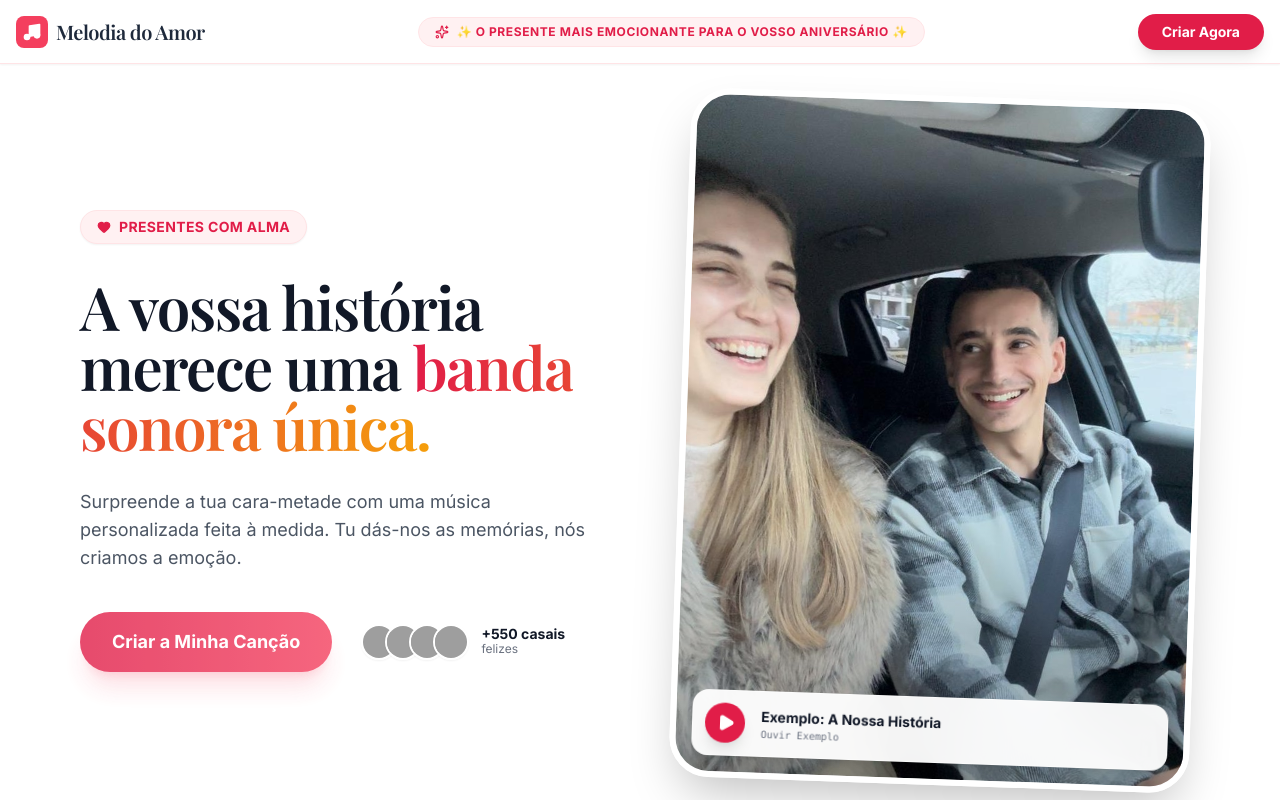
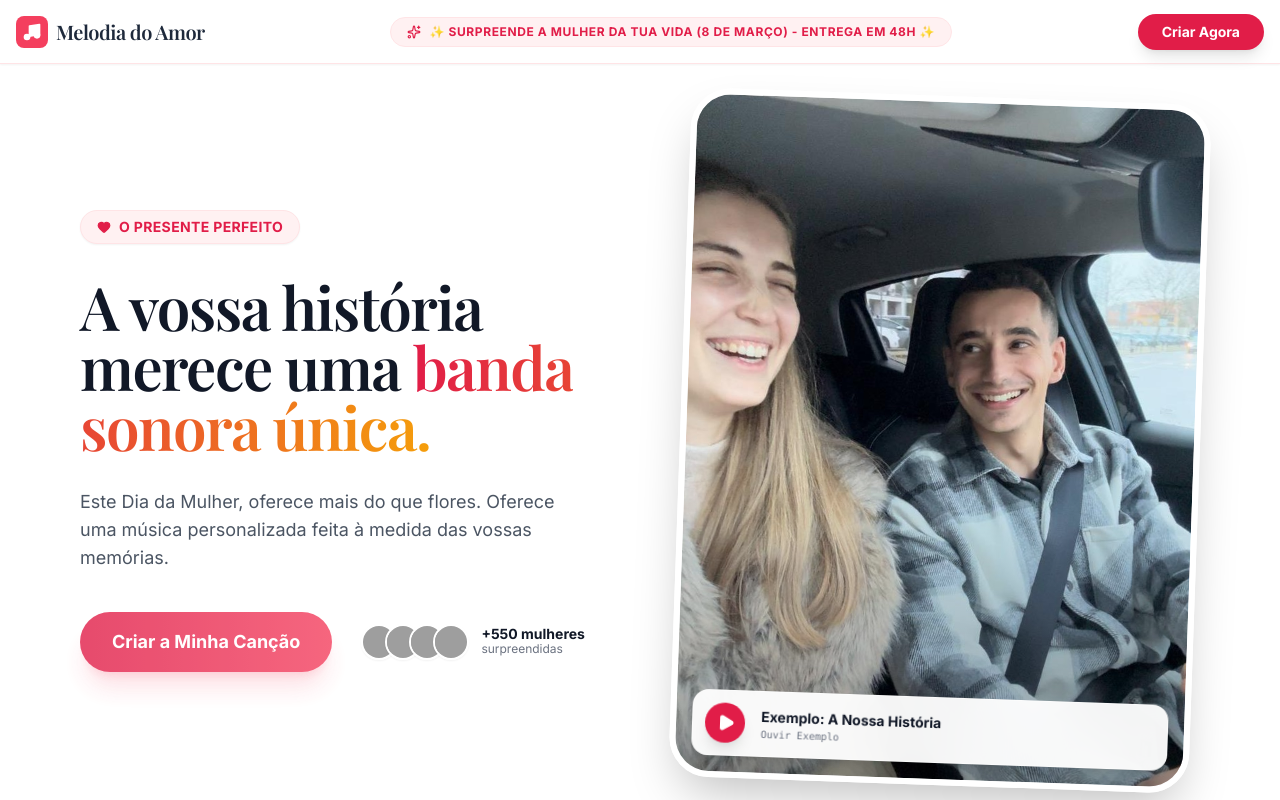
Before and after one commit to testeclothing/melodiadoamor, a React (Vite) app: page / in a window 1280 px wide. Shown: the top 800 px of the page. Built offline with nearby package versions, Linux system fonts and the light colour scheme; grey boxes are pictures that could not be loaded; a web font is replaced by a local one.

Commit message:
Update App.tsx

```diff
--- a/App.tsx
+++ b/App.tsx
@@ -27,15 +27,15 @@ const SAMPLES: SongSample[] = [
   { id: 3, title: "Lugar Seguro", genre: "R&B Romântico", url: ivandroAudio },
 ];
 
-// --- FAQS (ATUALIZADAS COM A ENTREGA 48H vs 12H) ---
+// --- FAQS ATUALIZADAS (48H vs 12H) ---
 const FAQS: FaqItem[] = [
   {
     question: "Como funciona a personalização?",
-    answer: "É muito simples! Clicas em 'Criar Música', respondes a algumas perguntas sobre a vossa história e nós tratamos do resto."
+    answer: "É muito simples! Clicas em 'Criar Música', contas-nos a vossa história, escolhes o estilo e nós tratamos do resto."
   },
   {
     question: "Quanto tempo demora a entrega?",
-    answer: "A entrega normal é feita em 48h (Grátis). Se tiveres pressa, temos uma opção Super Urgente (12h) no checkout."
+    answer: "A entrega normal é feita em 48h (Grátis). Se tiveres pressa para o Dia da Mulher, temos uma opção Super Urgente (12h) no checkout."
   },
   {
     question: "Posso pedir alterações?",
@@ -43,7 +43,7 @@ const FAQS: FaqItem[] = [
   },
   {
     question: "Em que formato recebo a música?",
-    answer: "Recebes um ficheiro MP3 de alta qualidade e a letra completa da canção."
+    answer: "Recebes um ficheiro MP3 de alta qualidade e a letra completa da canção no teu email e WhatsApp."
   },
 ];
 
@@ -58,11 +58,11 @@ function App() {
   const [heroIsPlaying, setHeroIsPlaying] = useState(false);
   const heroAudioRef = useRef<HTMLAudioElement>(null);
 
-  // --- BARRA DE TOPO EVERGREEN ---
+  // --- BARRA DE TOPO (Focada no Dia da Mulher) ---
   const [textoTopo, setTextoTopo] = useState("");
 
   useEffect(() => {
-    setTextoTopo("✨ O PRESENTE MAIS EMOCIONANTE PARA O VOSSO ANIVERSÁRIO ✨");
+    setTextoTopo("✨ SURPREENDE A MULHER DA TUA VIDA (8 DE MARÇO) - ENTREGA EM 48H ✨");
   }, []);
 
   // --- LÓGICA DE RETORNO DO STRIPE ---
@@ -143,13 +143,13 @@ function App() {
           <div className="flex flex-col lg:flex-row items-center justify-center gap-8 lg:gap-20">
             <div className="flex-1 text-center lg:text-left space-y-4 lg:space-y-8 max-w-xl">
               <div className="inline-flex items-center gap-2 bg-rose-50 text-rose-600 px-4 py-1.5 rounded-full text-sm font-bold border border-rose-100 uppercase tracking-wide shadow-sm hover:scale-105 transition-transform">
-                <Heart size={14} fill="currentColor" /><span>PRESENTES COM ALMA</span>
+                <Heart size={14} fill="currentColor" /><span>O PRESENTE PERFEITO</span>
               </div>
               <h1 className="text-4xl lg:text-6xl font-serif font-bold leading-[1.1] text-gray-900 tracking-tight">
                 A vossa história merece uma <span className="text-transparent bg-clip-text bg-gradient-to-r from-rose-600 to-amber-500">banda sonora única.</span>
               </h1>
               <p className="text-base lg:text-lg text-gray-600 leading-relaxed max-w-lg mx-auto lg:mx-0">
-                Surpreende a tua cara-metade com uma música personalizada feita à medida. Tu dás-nos as memórias, nós criamos a emoção.
+                Este Dia da Mulher, oferece mais do que flores. Oferece uma música personalizada feita à medida das vossas memórias.
               </p>
               <div className="flex flex-col sm:flex-row items-center gap-4 justify-center lg:justify-start pt-2">
                 <Button onClick={startWizard} pulse className="w-full sm:w-auto px-8 py-4 text-lg shadow-xl shadow-rose-500/20 bg-rose-600 hover:bg-rose-700 text-white shadow-xl">
@@ -159,7 +159,7 @@ function App() {
                   <div className="flex -space-x-3">
                     {[1,2,3,4].map(i => (<img key={i} src={`https://picsum.photos/40/40?random=${i}`} className="w-9 h-9 rounded-full border-2 border-white shadow-sm" alt="User" />))}
                   </div>
-                  <div className="flex flex-col leading-none text-left"><span className="font-bold text-gray-900">+550 casais</span><span className="text-xs">felizes</span></div>
+                  <div className="flex flex-col leading-none text-left"><span className="font-bold text-gray-900">+550 mulheres</span><span className="text-xs">surpreendidas</span></div>
                 </div>
               </div>
             </div>
@@ -231,7 +231,7 @@ function App() {
         </div>
       </section>
 
-      {/* AUDIO SAMPLES */}
+      {/* AUDIO SAMPLES - 48H ATUALIZADO */}
       <section className="bg-slate-900 text-white py-24 relative overflow-hidden">
         <div className="absolute top-0 left-0 w-full h-full bg-[url('https://www.transparenttextures.com/patterns/cubes.png')] opacity-10"></div>
         <div className="container mx-auto px-4 relative z-10 max-w-6xl">
@@ -262,7 +262,7 @@ function App() {
         </div>
       </section>
 
-      {/* PRICING SECTION */}
+      {/* PRICING SECTION - 19.99€ ATUALIZADO */}
       <section id="pricing" className="py-24 bg-gradient-to-b from-white to-rose-50/50">
         <div className="container mx-auto px-4 max-w-5xl">
           <div className="bg-white rounded-[2.5rem] shadow-2xl overflow-hidden border border-rose-100 flex flex-col md:flex-row transform hover:scale-[1.01] transition-all duration-500">
@@ -272,7 +272,7 @@ function App() {
                <div className="absolute inset-0 bg-[radial-gradient(circle_at_top_right,_var(--tw-gradient-stops))] from-rose-500 to-rose-700"></div>
                <div className="relative z-10">
                  <h3 className="text-lg font-bold mb-2 text-rose-100 uppercase tracking-widest opacity-90">Prenda Inesquecível</h3>
-                 <h2 className="text-4xl md:text-5xl font-serif font-bold mb-4 italic">Aniversários & Datas</h2>
+                 <h2 className="text-4xl md:text-5xl font-serif font-bold mb-4 italic">Dia da Mulher & Datas</h2>
                  <p className="text-rose-50 mb-8 text-base lg:text-lg leading-relaxed">
                    Surpreende no vosso dia especial. O presente perfeito para marcar uma data inesquecível.
                  </p>
@@ -344,7 +344,7 @@ function App() {
         </div>
       </footer>
 
-      {/* STICKY MOBILE CTA */}
+      {/* STICKY MOBILE CTA - 19.99€ */}
       <div className="fixed bottom-4 left-4 right-4 z-40 md:hidden">
          <Button fullWidth className="shadow-2xl border border-white/20 py-4 text-lg bg-rose-600 hover:bg-rose-700 text-white" onClick={startWizard}>Criar Música (19,99€)</Button>
       </div>
```
